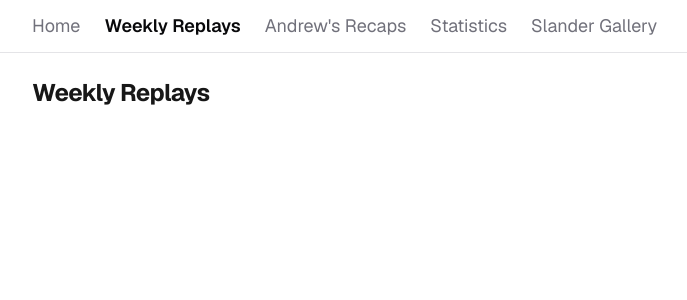
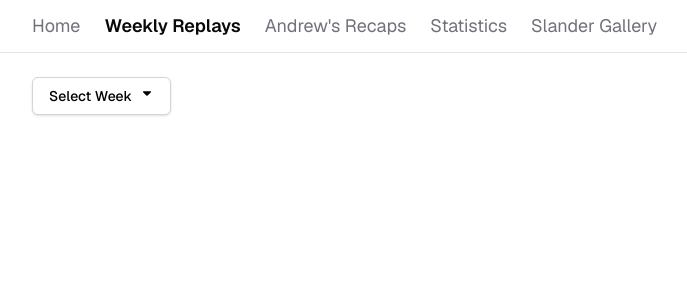
Before and after one commit to LoganMiller5505/fantasy-nextjs-website, a Next.js app: page /weekly-replays in a window 1280 px wide. Shown: the top 300 px of the page, without its empty margins (112-799 px from the left). Built offline with nearby package versions, Linux system fonts and the light colour scheme.

Commit message:
Began work on weekly recaps

```diff
--- /dev/null
+++ b/app/_components/dropdown.tsx
@@ -0,0 +1,62 @@
+"use client";
+
+import { SetStateAction, useState } from "react"
+import { FaCaretDown } from 'react-icons/fa';
+
+type DropdownInfo = { option: string[]; defaultOption: string;}
+
+export default function Dropdown( { option, defaultOption }: DropdownInfo ) {
+    const [isOpen, setIsOpen] = useState(false);
+    const [selectedLanguage, setSelectedLanguage] = useState(defaultOption);
+
+    const toggleDropdown = () => {
+        setIsOpen(!isOpen);
+    };
+
+    const handleSelect = (option: SetStateAction<string>) => {
+        setSelectedLanguage(option);
+        setIsOpen(false);
+    };
+
+    return (
+        <div className="flex justify-start min-h-screen">
+            <div className="relative inline-block text-left">
+                {/* Dropdown button */}
+                <button
+                    type="button"
+                    className="inline-flex justify-center w-full
+                               rounded-md border border-gray-300
+                               shadow-sm px-4 py-2 bg-white text-sm
+                               font-medium text-black hover:bg-gray-50"
+                    onClick={toggleDropdown}
+                >
+                    {selectedLanguage}
+                    <FaCaretDown className="ml-2" />
+                </button>
+
+                {/* Dropdown menu */}
+                {isOpen && (
+                    <div className="origin-top-right absolute
+                                    right-0 mt-2 w-56 rounded-md
+                                    shadow-lg bg-white ring-1 ring-black
+                                    ring-opacity-5 focus:outline-none">
+                        <div className="py-1">
+                            {option.map((option, index) => (
+                                <a
+                                    key={index}
+                                    href="#"
+                                    className="block px-4 py-2
+                                               text-sm text-black
+                                               hover:bg-gray-100"
+                                    onClick={() => handleSelect(option)}
+                                >
+                                    {option}
+                                </a>
+                            ))}
+                        </div>
+                    </div>
+                )}
+            </div>
+        </div>
+    );
+}
--- /dev/null
+++ b/app/_components/local_video.tsx
@@ -0,0 +1,15 @@
+type VideoProps = { filepath: string; title: string; className?: string };
+
+export function Video({ filepath, title, className }: VideoProps) {
+    return (
+        <iframe
+            src={filepath}
+            title={title}
+            loading="lazy"
+            allow="autoplay; fullscreen; picture-in-picture; clipboard-write; encrypted-media; web-share"
+            referrerPolicy="strict-origin-when-cross-origin"
+            allowFullScreen
+            className={`aspect-video w-full ${className || ''}`}
+        />
+    )
+}
--- a/app/page.tsx
+++ b/app/page.tsx
@@ -1,5 +1,5 @@
 import { sql } from '@/lib/db'
-import { Video } from './_components/video'
+import { Video } from './_components/vimeo_video'
 import { Bio } from './_components/bio'
 import Link from "next/link";
 
@@ -21,7 +21,7 @@ export default async function Page() {
       </section>
 
       <section className="space-y-4">
-        <h2>Meet the GMs</h2>
+        <h2>About the GMs</h2>
         <div className="grid gap-6 sm:grid-cols-2 lg:grid-cols-3">
           <Bio name="Whieldon" alias="Naberhood Creep" logoPath="/logos/Whieldon.svg" description="15-1 lmaooo" yearsPlayed="3" />
           <Bio name="Robert" alias="Come Cee Whats in my Basement" logoPath="/logos/Robert.jpg" description="Black magic bs" yearsPlayed="3" />
--- a/app/weekly-replays/page.tsx
+++ b/app/weekly-replays/page.tsx
@@ -1,3 +1,10 @@
+import Dropdown from "../_components/dropdown"
+import { Video } from "../_components/local_video";
+
 export default function WeeklyReplaysPage() {
-    return <h1 className="text-2xl font-bold">Weekly Replays</h1>;
+    return (
+        <div>
+            <Dropdown option={['Week 1', 'Week 2', 'Week 3']} defaultOption="Select Week" />
+        </div>
+    );
 }
--- a/package.json
+++ b/package.json
@@ -13,6 +13,7 @@
     "next": "16.2.4",
     "react": "19.2.4",
     "react-dom": "19.2.4",
+    "react-icons": "^5.7.0",
     "server-only": "^0.0.1"
   },
   "devDependencies": {
```
Also changed, not shown: app/_components/vimeo_video.tsx (renamed from app/_components/video.tsx), 1 other file (tests, documents, lock files or other folders).
